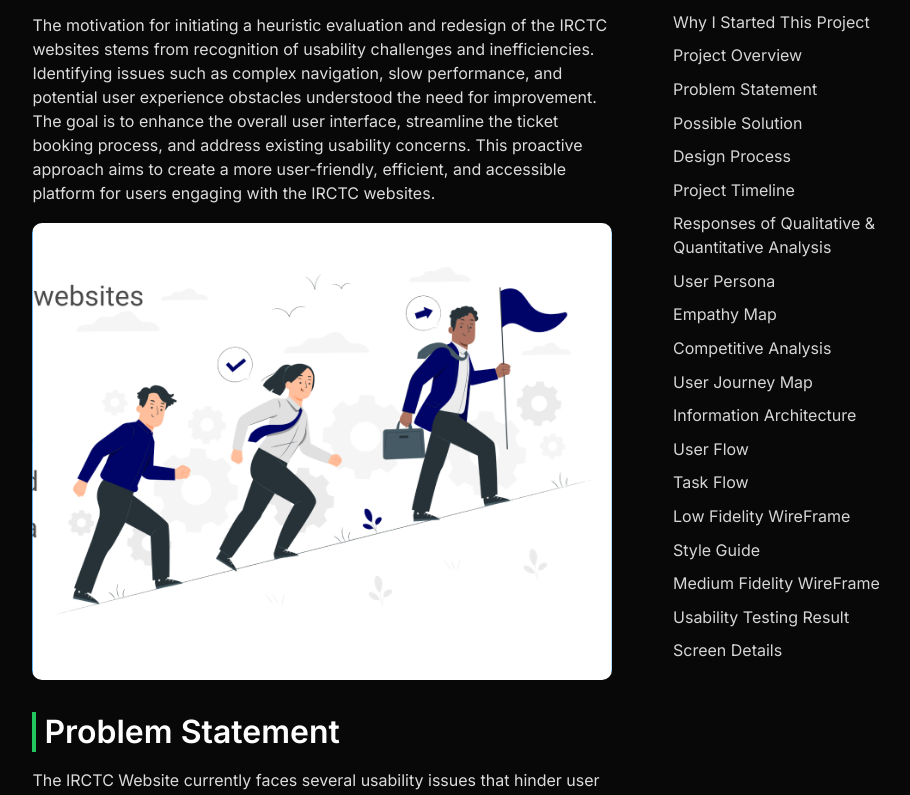
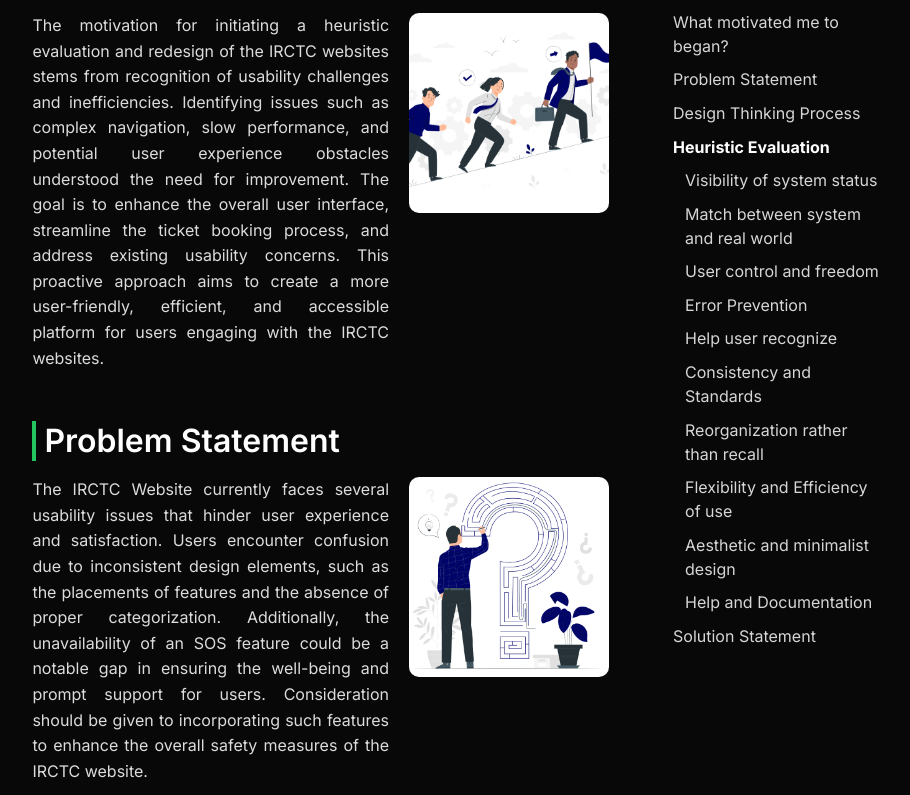
Before and after one commit to Sakthikumar08/Hari-Portfolio, a React (Create React App) app: page /IRCTC in a window 1280 px wide. Shown: the part 1340-2135 px from the top of the page, without its empty margins (182-1092 px from the left). Built offline with nearby package versions, Linux system fonts and the light colour scheme; a web font is replaced by a local one.

Commit message:
updated in project

```diff
--- a/src/components/Irctc.js
+++ b/src/components/Irctc.js
@@ -2,7 +2,7 @@
 import bodhi1 from "../assets/irctc.PNG";
 import bodhi2 from "../assets/irctc2.PNG";
 import bodhi4 from "../assets/irctc3.PNG";
-import irctc4 from "../assets/irctc4.PNG";
+import irctc4 from "../assets/irctc43.PNG";
 import irctc5 from "../assets/irctc5.PNG";
 import irctc6 from "../assets/irctc6.PNG";
 import bodhi5 from "../assets/irctc7.PNG";
@@ -46,21 +46,37 @@
 
 const Irctc = () => {
   const [activeSection, setActiveSection] = useState("");
+    const [activeSubsection, setActiveSubsection] = useState(null);
     const sectionRefs = useRef({});
+    const subsectionRefs = useRef({});
 
     useEffect(() => {
       const handleScroll = () => {
-      const scrollPosition = window.scrollY + 100;
+        const scrollPosition = window.scrollY + 200;
+
+        let currentSubsection = null;
+        let foundSection = false;
+
         Object.keys(sectionRefs.current).forEach((id) => {
           const element = sectionRefs.current[id];
-        if (
-          element &&
-          element.offsetTop <= scrollPosition &&
-          element.offsetTop + element.offsetHeight > scrollPosition
-        ) {
+          if (element && element.offsetTop <= scrollPosition && element.offsetTop + element.offsetHeight > scrollPosition) {
             setActiveSection(id);
+            foundSection = true;
           }
         });
+
+        Object.keys(subsectionRefs.current).forEach((id) => {
+          const element = subsectionRefs.current[id];
+          if (element && element.offsetTop <= scrollPosition && element.offsetTop + element.offsetHeight > scrollPosition) {
+            currentSubsection = id;
+          }
+        });
+
+        if (currentSubsection) {
+          setActiveSubsection(currentSubsection);
+        } else if (!foundSection) {
+          setActiveSubsection(null);
+        }
       };
 
       window.addEventListener("scroll", handleScroll);
@@ -75,6 +91,13 @@
       }
     };
 
+    const scrollToSubsection = (subsectionId) => {
+      setActiveSubsection(subsectionId);
+      const element = subsectionRefs.current[subsectionId];
+      if (element) {
+        element.scrollIntoView({ behavior: "smooth" });
+      }
+    };
   return (
     <div className="creative-page">
       <div className="div1">
@@ -115,7 +138,8 @@
         <div className="div2">
           <div ref={(el) => (sectionRefs.current["What motivated me to began?"] = el)} className="section">
             <h2 className="border-l-4 border-green-500 pl-2 leading-tight">What motivated me to began?</h2>
-            <p className="content-p">
+            <div style={{ display: "flex", alignItems: "flex-start", justifyContent: "space-between", gap: "20px" }}>
+            <p style={{ flex: 1, fontSize: "16px", lineHeight: "1.6", textAlign: "justify" }} className="content-p">
             The motivation for initiating a heuristic evaluation and redesign of the IRCTC websites
 stems from recognition of usability challenges and inefficiencies. Identifying
 issues such as complex navigation, slow performance, and potential user
@@ -129,13 +153,14 @@
   src={irctc4}
   alt="bodhi"
   className="hero-image"
-  style={{ display: "block", margin: "0 auto" }}
-/>
+  style={{ width: "200px", height: "200px", objectFit: "cover", borderRadius: "10px" }}
+/></div>
           </div>
 
           <div ref={(el) => (sectionRefs.current["Problem Statement"] = el)} className="section">
             <h2 className="border-l-4 border-green-500 pl-2 leading-tight">Problem Statement</h2>
-            <p className="content-p">
+            <div style={{ display: "flex", alignItems: "flex-start", justifyContent: "space-between", gap: "20px" }}>
+            <p style={{ flex: 1, fontSize: "16px", lineHeight: "1.6", textAlign: "justify" }} className="content-p">
             The IRCTC Website currently faces several usability issues that hinder user
 experience and satisfaction. Users encounter confusion due to inconsistent
 design elements, such as the placements of features and the absence of
@@ -148,8 +173,9 @@
   src={irctc5}
   alt="bodhi"
   className="hero-image"
-  style={{ display: "block", margin: "0 auto" }}
-/>
+  style={{ width: "200px", height: "200px", objectFit: "cover", borderRadius: "10px" }}
+/></div>
+
 
           </div>
           <div ref={(el) => (sectionRefs.current["Design Thinking Process"] = el)} className="section">
@@ -171,7 +197,8 @@
                 alt="bodhi5"
                 className="hero-image"
                 style={{ display: "block", margin: "0 auto" }}
-                />
+                /></div>
+                <div ref={(el) => (subsectionRefs.current["Visibility of system status"] = el)}>
             <h3>Principle :</h3>
             <h3>Visibility of system status</h3>
             <p className="content-p">
@@ -184,7 +211,8 @@
   className="hero-image"
   style={{ display: "block", margin: "0 auto" }}
 />
-
+</div>
+<div ref={(el) => (subsectionRefs.current["Match between system and real world"] = el)}>
             <h3>Match between system and real world</h3>
             <p className="content-p">
             “The system should speak the user’s language, using, phrases,
@@ -197,7 +225,8 @@
   className="hero-image"
   style={{ display: "block", margin: "0 auto" }}
 />
-
+</div>
+<div ref={(el) => (subsectionRefs.current["User control and freedom"] = el)}>
 
             <h3>User control and freedom</h3>
             <p className="content-p">
@@ -212,6 +241,8 @@
   className="hero-image"
   style={{ display: "block", margin: "0 auto" }}
 />
+</div>
+<div ref={(el) => (subsectionRefs.current["Error Prevention"] = el)}>
 
 
             <h3>Error Prevention</h3>
@@ -226,9 +257,11 @@
   className="hero-image"
   style={{ display: "block", margin: "0 auto" }}
 />
+</div>
+<div ref={(el) => (subsectionRefs.current["Help user recognize"] = el)}>
 
 
-            <h3>Help user recognize, diagnose and recover from errors.</h3>
+            <h3>Help user recognize, diagnose and recover from errors</h3>
             <p className="content-p">
             “Error messages should be expressed in plain language (no codes),
 precisely indicate the problem, and constructively suggest a solution.
@@ -242,7 +275,8 @@
   className="hero-image"
   style={{ display: "block", margin: "0 auto" }}
 />
-
+</div>
+<div ref={(el) => (subsectionRefs.current["Consistency and Standards"] = el)}>
 
             <h3>Consistency and Standards</h3>
             <p className="content-p">
@@ -255,7 +289,8 @@
   className="hero-image"
   style={{ display: "block", margin: "0 auto" }}
 />
-
+</div>
+<div ref={(el) => (subsectionRefs.current["Reorganization rather than recall"] = el)}>
 
             <h3>Reorganization rather than recall</h3>
             <p className="content-p">
@@ -270,6 +305,8 @@
   className="hero-image"
   style={{ display: "block", margin: "0 auto" }}
 />
+</div>
+<div ref={(el) => (subsectionRefs.current["Flexibility and Efficiency of use"] = el)}>
 
 
             <h3>Flexibility and Efficiency of use</h3>
@@ -283,6 +320,8 @@
   className="hero-image"
   style={{ display: "block", margin: "0 auto" }}
 />
+</div>
+<div ref={(el) => (subsectionRefs.current["Aesthetic and minimalist design"] = el)}>
 
 
             <h3>Aesthetic and minimalist design</h3>
@@ -298,8 +337,9 @@
   className="hero-image"
   style={{ display: "block", margin: "0 auto" }}
 />
+</div>
 
-
+<div ref={(el) => (subsectionRefs.current["Help and Documentation"] = el)}>
             <h3>Help and Documentation</h3>
             <p className="content-p">
             “Help should be easily accessible and include all relevant data that
@@ -441,7 +481,7 @@
 
           </div>
 
-          <div ref={(el) => (sectionRefs.current["Google Playstore Reviews "] = el)} className="section">
+          <div ref={(el) => (sectionRefs.current["Google Playstore Reviews"] = el)} className="section">
             <h2 className="border-l-4 border-green-500 pl-2 leading-tight">Google Playstore Reviews </h2>
 
 
@@ -741,27 +781,65 @@
 
           <h3>
           <ul>
-            <li onClick={() => scrollToSection("Why I Started This Project")}>Why I Started This Project</li>
-            <li onClick={() => scrollToSection("Project Overview")}>Project Overview</li>
-            <li onClick={() => scrollToSection("Problem Statement")}>Problem Statement</li>
-            <li onClick={() => scrollToSection("Possible Solution")}>Possible Solution</li>
-            <li onClick={() => scrollToSection("Design Process")}>Design Process</li>
-            <li onClick={() => scrollToSection("Project Timeline")}>Project Timeline</li>
-            <li onClick={() => scrollToSection("Responses of Qualitative & Quantitative Analysis")}>Responses of Qualitative & Quantitative Analysis</li>
-            <li onClick={() => scrollToSection("User Persona")}>User Persona</li>
-            <li onClick={() => scrollToSection("Empathy Map")}>Empathy Map</li>
-            <li onClick={() => scrollToSection("Competitive Analysis")}>Competitive Analysis</li>
-            <li onClick={() => scrollToSection("User Journey Map")}>User Journey Map</li>
-            <li onClick={() => scrollToSection("Information Architecture")}>Information Architecture</li>
-            <li onClick={() => scrollToSection("User Flow")}>User Flow</li>
-            <li onClick={() => scrollToSection("Task Flow")}>Task Flow</li>
-            <li onClick={() => scrollToSection("Low Fidelity WireFrame")}>Low Fidelity WireFrame</li>
-            <li onClick={() => scrollToSection("Style Guide")}>Style Guide</li>
-            <li onClick={() => scrollToSection("Medium Fidelity WireFrame")}>Medium Fidelity WireFrame</li>
-            <li onClick={() => scrollToSection("Usability Testing Result")}>Usability Testing Result</li>
-            <li onClick={() => scrollToSection("Screen Details")}>Screen Details</li>
-            <li onClick={() => scrollToSection("All Mobile Screen")}>All Mobile Screen</li>
-            <li onClick={() => scrollToSection("website Screen")}>website Screen</li>
+            <li className={activeSection === "What motivated me to began?" ? "active" : ""} onClick={() => scrollToSection("What motivated me to began?")}>What motivated me to began?</li>
+            <li className={activeSection === "Problem Statement" ? "active" : ""} onClick={() => scrollToSection("Problem Statement")}>Problem Statement</li>
+            <li className={activeSection === "Design Thinking Process" ? "active" : ""} onClick={() => scrollToSection("Design Thinking Process")}>Design Thinking Process</li>
+            <li className={activeSection === "Heuristic Evaluation" ? "active" : ""} onClick={() => scrollToSection("Heuristic Evaluation")}>Heuristic Evaluation</li>
+            <ul>
+
+            <li style={{paddingLeft:"12px"}} className={activeSubsection === "Visibility of system status" ? "subactive" : ""} onClick={() => scrollToSubsection("Visibility of system status")}>
+              Visibility of system status
+            </li>
+            <li style={{paddingLeft:"12px"}} className={activeSubsection === "Match between system and real world" ? "subactive" : ""} onClick={() => scrollToSubsection("Match between system and real world")}>
+            Match between system and real world
+            </li>
+            <li style={{paddingLeft:"12px"}} className={activeSubsection === "User control and freedom" ? "subactive" : ""} onClick={() => scrollToSubsection("User control and freedom")}>
+              User control and freedom
+            </li>
+            <li style={{paddingLeft:"12px"}} className={activeSubsection === "Error Prevention" ? "subactive" : ""} onClick={() => scrollToSubsection("Error Prevention")}>
+              Error Prevention
+            </li>
+            <li style={{paddingLeft:"12px"}} className={activeSubsection === "Help user recognize" ? "subactive" : ""} onClick={() => scrollToSubsection("Help user recognize")}>
+              Help user recognize
+            </li>
+            <li style={{paddingLeft:"12px"}} className={activeSubsection === "Consistency and Standards" ? "subactive" : ""} onClick={() => scrollToSubsection("Consistency and Standards")}>
+              Consistency and Standards
+            </li>
+            <li style={{paddingLeft:"12px"}} className={activeSubsection === "Reorganization rather than recall" ? "subactive" : ""} onClick={() => scrollToSubsection("Reorganization rather than recall")}>
+              Reorganization rather than recall
+            </li>
+            <li style={{paddingLeft:"12px"}} className={activeSubsection === "Flexibility and Efficiency of use" ? "subactive" : ""} onClick={() => scrollToSubsection("Flexibility and Efficiency of use")}>
+              Flexibility and Efficiency of use
+            </li>
+            <li style={{paddingLeft:"12px"}} className={activeSubsection === "Aesthetic and minimalist design" ? "subactive" : ""} onClick={() => scrollToSubsection("Aesthetic and minimalist design")}>
+              Aesthetic and minimalist design
+            </li>
+            <li style={{paddingLeft:"12px"}} className={activeSubsection === "Help and Documentation" ? "subactive" : ""} onClick={() => scrollToSubsection("Help and Documentation")}>
+              Help and Documentation
+            </li>
+            </ul>
+            <li className={activeSection === "Solution Statement" ? "active" : ""} onClick={() => scrollToSection("Solution Statement")}>Solution Statement</li>
+            <li className={activeSection === "Design Timeline (19-01-2024 to 28-01-2024)" ? "active" : ""} onClick={() => scrollToSection("Design Timeline (19-01-2024 to 28-01-2024)")}>Design Timeline (19-01-2024 to 28-01-2024)</li>
+            <li className={activeSection === "User Research" ? "active" : ""} onClick={() => scrollToSection("User Research")}>User Research</li>
+            <li className={activeSection === "Target Audience" ? "active" : ""} onClick={() => scrollToSection("Target Audience")}>Target Audience</li>
+            <li className={activeSection === "Guerrilla Research" ? "active" : ""} onClick={() => scrollToSection("Guerrilla Research")}>Guerrilla Research</li>
+            <li className={activeSection === "Google Playstore Reviews" ? "active" : ""} onClick={() => scrollToSection("Google Playstore Reviews")}>Google Playstore Reviews</li>
+            <li className={activeSection === "Result" ? "active" : ""} onClick={() => scrollToSection("Result")}>Result</li>
+            <li className={activeSection === "User Persona" ? "active" : ""} onClick={() => scrollToSection("User Persona")}>User Persona</li>
+            <li className={activeSection === "Empathy mapping" ? "active" : ""} onClick={() => scrollToSection("Empathy mapping")}>Empathy mapping</li>
+            <li className={activeSection === "Information Architecture" ? "active" : ""} onClick={() => scrollToSection("Information Architecture")}>Information Architecture</li>
+            <li className={activeSection === "Color Used" ? "active" : ""} onClick={() => scrollToSection("Color Used")}>Color Used</li>
+            <li className={activeSection === "Typography" ? "active" : ""} onClick={() => scrollToSection("Typography")}>Typography</li>
+            <li className={activeSection === "Iconography" ? "active" : ""} onClick={() => scrollToSection("Iconography")}>Iconography</li>
+            <li className={activeSection === "Low Fidelity Wireframes" ? "active" : ""} onClick={() => scrollToSection("Low Fidelity Wireframes")}>Low Fidelity Wireframes</li>
+            <li className={activeSection === "Hi-Fidelity Design With Major Correction" ? "active" : ""} onClick={() => scrollToSection("Hi-Fidelity Design With Major Correction")}>Hi-Fidelity Design With Major Correction</li>
+            <li className={activeSection === "SOS Emergency Screen" ? "active" : ""} onClick={() => scrollToSection("SOS Emergency Screen")}>SOS Emergency Screen</li>
+            <li className={activeSection === "Train Selection Screen" ? "active" : ""} onClick={() => scrollToSection("Train Selection Screen")}>Train Selection Screen</li>
+            <li className={activeSection === "Fare Alert Screen" ? "active" : ""} onClick={() => scrollToSection("Fare Alert Screen")}>Fare Alert Screen</li>
+            <li className={activeSection === "Ticket Review Screen" ? "active" : ""} onClick={() => scrollToSection("Ticket Review Screen")}>Ticket Review Screen</li>
+            <li className={activeSection === "Traveler Details Screen" ? "active" : ""} onClick={() => scrollToSection("Traveler Details Screen")}>Traveler Details Screen</li>
+            <li className={activeSection === "Payment Screen" ? "active" : ""} onClick={() => scrollToSection("Payment Screen")}>Payment Screen</li>
+
           </ul>
           </h3>
         </div>
```
Also changed, not shown: src/components/Creative.js (+27 -16 lines), src/assets/irctc4.PNG, src/assets/irctc43.PNG (added). Lines whose indentation alone changed are shown as unchanged.
